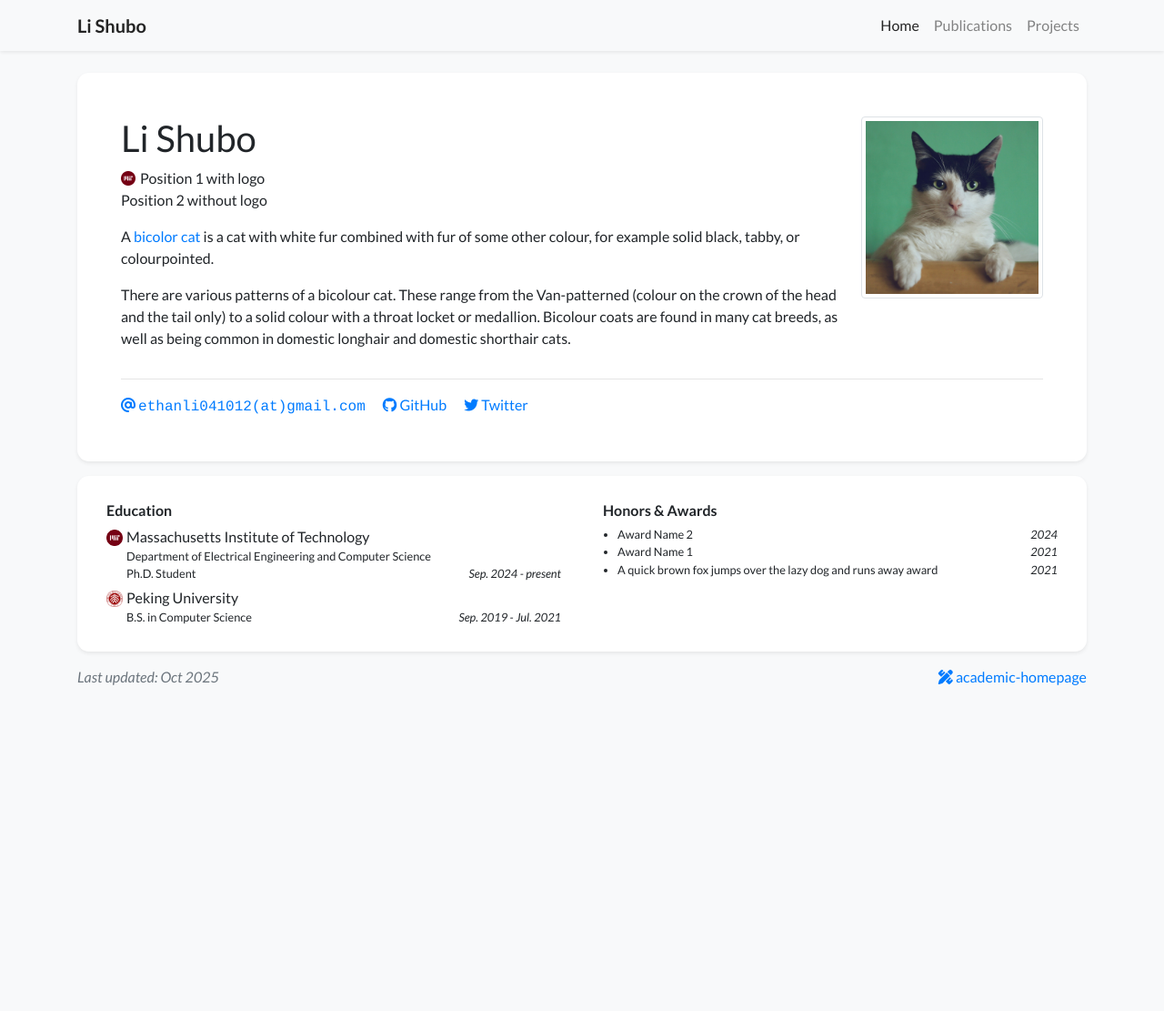
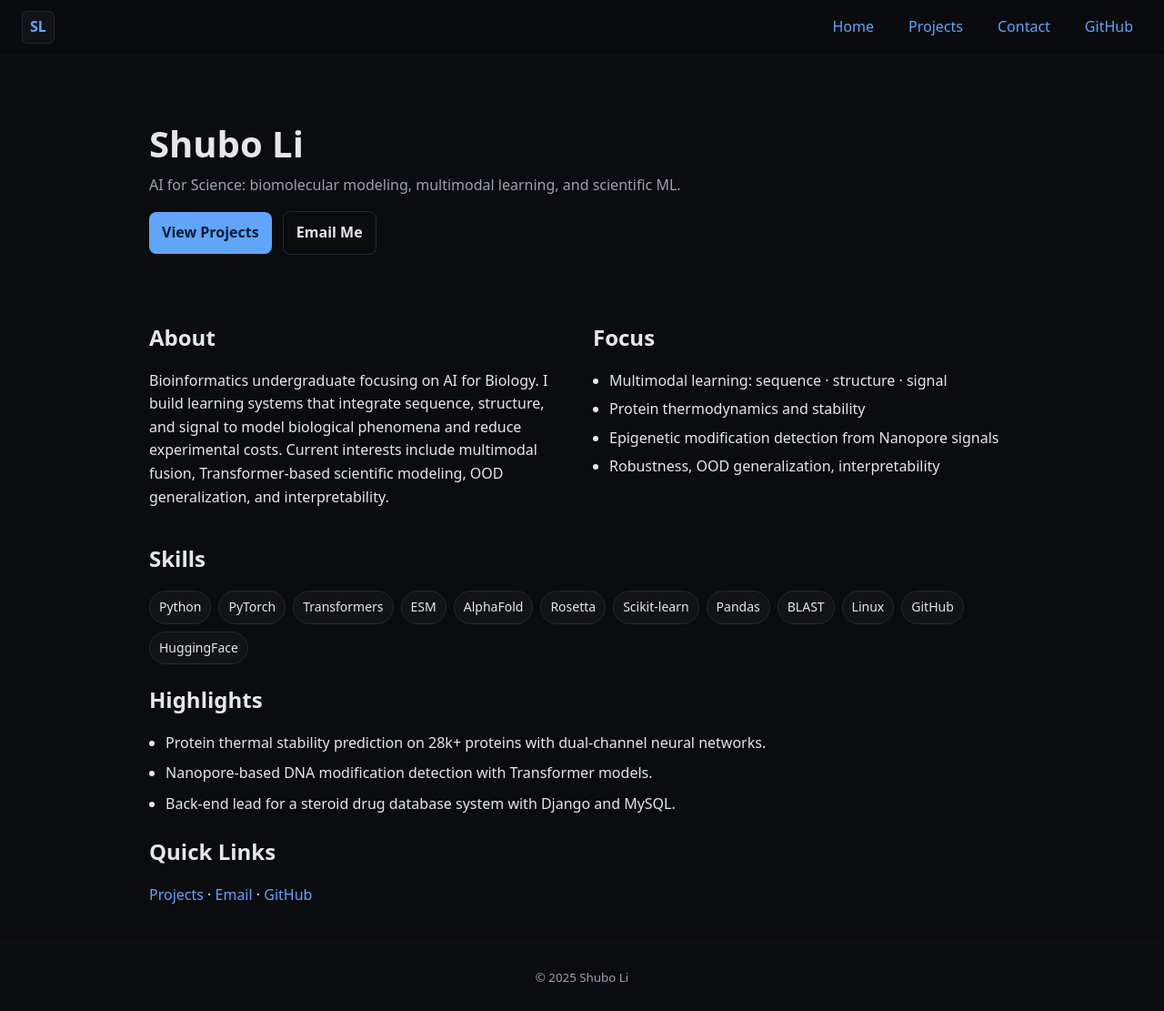
Before and after one commit to Shubo176/shubo176.github.io, a Jekyll site: the page index.html, which Jekyll copies as it is, in a window 1280 px wide and 1111 px high. Shown: the whole window at 91% size. Built offline with Jekyll 4.4.1, drawn with Linux system fonts in a browser that asks for light colours; nearby versions of some CDN libraries; a style sheet for code colours, icons or effects is not loaded.

Commit message:
modified:   README.md 	new file:   assets/site.js 	new file:   assets/style.css 	modified:   index.html 	new file:   projects.html

```diff
--- /dev/null
+++ b/assets/site.js
@@ -0,0 +1,8 @@
+function toggleNav(){
+  const m = document.getElementById('navmenu');
+  m.classList.toggle('show');
+}
+(function(){
+  const y = document.getElementById('year');
+  if(y){ y.textContent = new Date().getFullYear(); }
+})();
--- /dev/null
+++ b/assets/style.css
@@ -0,0 +1,76 @@
+:root{
+  --bg:#0b0c10;
+  --fg:#e5e7eb;
+  --muted:#9aa3af;
+  --ink:#111827;
+  --card:#111317;
+  --accent:#60a5fa;
+  --ring:#1f2937;
+}
+
+*{box-sizing:border-box}
+html,body{margin:0;padding:0}
+body{
+  font-family: system-ui,-apple-system,Segoe UI,Roboto,Ubuntu,Cantarell,Noto Sans,sans-serif;
+  background:var(--bg);
+  color:var(--fg);
+  line-height:1.6;
+}
+
+a{color:var(--accent);text-decoration:none}
+a:hover{text-decoration:underline}
+
+.container{max-width:1000px;margin:0 auto;padding:24px}
+.site-header{position:sticky;top:0;background:rgba(11,12,16,.9);backdrop-filter:saturate(1.2) blur(6px);border-bottom:1px solid #111}
+.site-footer{border-top:1px solid #111;padding:24px;text-align:center;color:var(--muted)}
+
+.nav{display:flex;align-items:center;justify-content:space-between;gap:12px;padding:12px 24px}
+.nav__logo{font-weight:700;border:1px solid var(--ring);padding:4px 8px;border-radius:6px;background:var(--card)}
+.nav__menu{display:flex;gap:18px;list-style:none;margin:0;padding:0}
+.nav__menu a{padding:8px 10px;border-radius:6px}
+.nav__menu a.active, .nav__menu a:hover{background:var(--card)}
+.nav__toggle{display:none;background:transparent;border:0;color:var(--fg);font-size:20px}
+
+.hero{padding:48px 0 12px}
+.hero h1{font-size:40px;margin:0 0 8px}
+.hero__tagline{color:var(--muted);margin:0 0 16px}
+.hero__cta .btn{margin-right:8px}
+
+.split{display:grid;grid-template-columns:1fr 1fr;gap:24px;margin:24px 0}
+@media (max-width:800px){.split{grid-template-columns:1fr}}
+h1,h2,h3{line-height:1.25}
+h2{margin-top:24px}
+.muted{color:var(--muted)}
+.checklist{padding-left:18px}
+.checklist li{margin:6px 0}
+.tags{display:flex;flex-wrap:wrap;gap:8px}
+.tags span{border:1px solid var(--ring);padding:6px 10px;border-radius:999px;background:var(--card);font-size:14px}
+.bullets{padding-left:18px}
+.bullets li{margin:8px 0}
+
+.grid{display:grid;grid-template-columns:1fr 1fr;gap:24px}
+@media (max-width:900px){.grid{grid-template-columns:1fr}}
+.card{
+  background:linear-gradient(180deg,rgba(255,255,255,0.02),rgba(255,255,255,0.01));
+  border:1px solid var(--ring);
+  border-radius:12px;
+  padding:18px 18px 16px;
+  box-shadow:0 0 0 1px rgba(255,255,255,0.01) inset, 0 8px 24px rgba(0,0,0,0.25);
+}
+.card h3{margin:8px 0}
+.card__tag{display:inline-block;font-size:12px;color:var(--muted);border:1px solid var(--ring);padding:2px 8px;border-radius:999px;margin-bottom:6px}
+.mb{margin-bottom:8px}
+
+.btn{display:inline-block;background:var(--accent);color:#001b3a;border:0;border-radius:8px;padding:10px 14px;font-weight:700}
+.btn:hover{text-decoration:none;filter:brightness(1.05)}
+.btn--ghost{background:transparent;color:var(--fg);border:1px solid var(--ring)}
+
+.page-title h1{margin:0}
+.page-title p{color:var(--muted);margin-top:8px}
+
+/* Mobile nav */
+@media (max-width:700px){
+  .nav__toggle{display:block}
+  .nav__menu{display:none;flex-direction:column;background:var(--bg);position:absolute;top:56px;right:16px;border:1px solid var(--ring);padding:12px;border-radius:12px}
+  .nav__menu.show{display:flex}
+}
--- a/index.html
+++ b/index.html
@@ -1,30 +1,105 @@
----
-layout: default
-title : Homepage
-navbar_title: Home
----
-{% include widgets/profile_card.html %}
+<!doctype html>
+<html lang="en">
+<head>
+  <meta charset="utf-8">
+  <title>Shubo Li — AI for Science</title>
+  <meta name="viewport" content="width=device-width, initial-scale=1">
+  <meta name="description" content="AI for Science: biomolecular modeling, multimodal learning, and scientific ML.">
+  <link rel="stylesheet" href="assets/style.css">
+  <script defer src="assets/site.js"></script>
+  <!-- Schema.org -->
+  <script type="application/ld+json">
+  {
+    "@context":"https://schema.org",
+    "@type":"Person",
+    "name":"Shubo Li",
+    "email":"mailto:ethanli041012@gmail.com",
+    "url":"https://<your-domain-or-github-username>.github.io/",
+    "sameAs":["https://github.com/Shubo176"],
+    "jobTitle":"Undergraduate, Bioinformatics",
+    "affiliation":{"@type":"CollegeOrUniversity","name":"Wuhan Polytechnic University"}
+  }
+  </script>
+</head>
+<body>
+  <header class="site-header">
+    <nav class="nav">
+      <a class="nav__logo" href="/">SL</a>
+      <button class="nav__toggle" aria-label="Toggle navigation" onclick="toggleNav()">☰</button>
+      <ul id="navmenu" class="nav__menu">
+        <li><a href="/">Home</a></li>
+        <li><a href="projects.html">Projects</a></li>
+        <li><a href="mailto:ethanli041012@gmail.com">Contact</a></li>
+        <li><a href="https://github.com/Shubo176" target="_blank" rel="noopener">GitHub</a></li>
+      </ul>
+    </nav>
+  </header>
 
-{% include widgets/debug_repo_name.html %}
+  <main class="container">
+    <section class="hero">
+      <h1>Shubo Li</h1>
+      <p class="hero__tagline">
+        AI for Science: biomolecular modeling, multimodal learning, and scientific ML.
+      </p>
+      <p class="hero__cta">
+        <a class="btn" href="projects.html">View Projects</a>
+        <a class="btn btn--ghost" href="mailto:ethanli041012@gmail.com">Email Me</a>
+      </p>
+      <!-- Source of contact and education from resume.  [oai_citation:1‡resume_1_0_0__1_.pdf](file-service://file-TyoLnHyHgKSvUT1ZCxvuNm) -->
+    </section>
 
-{% include widgets/debug_url.html %}
+    <section class="split">
+      <div>
+        <h2>About</h2>
+        <p>
+          Bioinformatics undergraduate focusing on AI for Biology. I build learning systems that integrate sequence, structure,
+          and signal to model biological phenomena and reduce experimental costs. Current interests include multimodal fusion,
+          Transformer-based scientific modeling, OOD generalization, and interpretability.
+        </p>
+      </div>
+      <div>
+        <h2>Focus</h2>
+        <ul class="checklist">
+          <li>Multimodal learning: sequence · structure · signal</li>
+          <li>Protein thermodynamics and stability</li>
+          <li>Epigenetic modification detection from Nanopore signals</li>
+          <li>Robustness, OOD generalization, interpretability</li>
+        </ul>
+      </div>
+    </section>
 
-{% if site.data.display.homepage.show_experience %}
-    {% include widgets/experience_card.html %}
-{% endif %}
+    <section>
+      <h2>Skills</h2>
+      <div class="tags">
+        <span>Python</span><span>PyTorch</span><span>Transformers</span>
+        <span>ESM</span><span>AlphaFold</span><span>Rosetta</span>
+        <span>Scikit-learn</span><span>Pandas</span><span>BLAST</span>
+        <span>Linux</span><span>GitHub</span><span>HuggingFace</span>
+      </div>
+    </section>
 
-{% if site.data.display.homepage.show_news %}
-    {% assign count_news = site.news | size %}
-    {% if count_news > 0 %}
-        {% include widgets/news_card.html limit=site.data.display.homepage.num_news %}
-    {% endif %}
-{% endif %}
+    <section>
+      <h2>Highlights</h2>
+      <ul class="bullets">
+        <li>Protein thermal stability prediction on 28k+ proteins with dual-channel neural networks.</li>
+        <li>Nanopore-based DNA modification detection with Transformer models.</li>
+        <li>Back-end lead for a steroid drug database system with Django and MySQL.</li>
+      </ul>
+      <!-- Highlights derived from resume.  [oai_citation:2‡resume_1_0_0__1_.pdf](file-service://file-TyoLnHyHgKSvUT1ZCxvuNm) -->
+    </section>
 
-{% if site.data.display.homepage.show_selected_publications %}
-    {% assign pubs = site.publications | sort: "date" | reverse | where: "selected", true %}
-    {%
-        include widgets/publication_card.html
-        publications=pubs
-        title='<i class="fas fa-star"></i> Selected Publications'
-    %}
-{% endif %}
+    <section>
+      <h2>Quick Links</h2>
+      <p>
+        <a href="projects.html">Projects</a> ·
+        <a href="mailto:ethanli041012@gmail.com">Email</a> ·
+        <a href="https://github.com/Shubo176" target="_blank" rel="noopener">GitHub</a>
+      </p>
+    </section>
+  </main>
+
+  <footer class="site-footer">
+    <small>© <span id="year"></span> Shubo Li</small>
+  </footer>
+</body>
+</html>
--- /dev/null
+++ b/projects.html
@@ -0,0 +1,94 @@
+<!doctype html>
+<html lang="en">
+<head>
+  <meta charset="utf-8">
+  <title>Projects — Shubo Li</title>
+  <meta name="viewport" content="width=device-width, initial-scale=1">
+  <meta name="description" content="AI4S projects by Shubo Li">
+  <link rel="stylesheet" href="assets/style.css">
+  <script defer src="assets/site.js"></script>
+</head>
+<body>
+  <header class="site-header">
+    <nav class="nav">
+      <a class="nav__logo" href="/">SL</a>
+      <button class="nav__toggle" aria-label="Toggle navigation" onclick="toggleNav()">☰</button>
+      <ul id="navmenu" class="nav__menu">
+        <li><a href="/">Home</a></li>
+        <li><a class="active" href="projects.html">Projects</a></li>
+        <li><a href="mailto:ethanli041012@gmail.com">Contact</a></li>
+        <li><a href="https://github.com/Shubo176" target="_blank" rel="noopener">GitHub</a></li>
+      </ul>
+    </nav>
+  </header>
+
+  <main class="container">
+    <section class="page-title">
+      <h1>Projects</h1>
+      <p>Selected AI for Science work. Code and write-ups can be shared on request.</p>
+    </section>
+
+    <section class="grid">
+      <!-- Project 1 -->
+      <article class="card">
+        <div class="card__tag">AI4S · Genomics</div>
+        <h3>DNA Modification Detection from Nanopore Signals with Transformers</h3>
+        <p class="muted">
+          Multimodal input: standardized current traces (fixed length 32) and one-hot 21bp window
+          fused into a 21×36 feature matrix. Modeled using a 6-layer Transformer encoder
+          (8 heads, FFN 512→256→512, GELU) with residual connections, layer norm, and dropout.
+        </p>
+        <ul class="mb">
+          <li>Data: xtg103 (unmodified) and a fully modified plasmid for train/validation; <em>sal87</em> for test.</li>
+          <li>Training: F1-driven LR scheduler, early stopping, best/last checkpoints.</li>
+          <li>Finding: ~20% modified proportion predicted on <em>sal87</em> under current setting.</li>
+        </ul>
+        <details>
+          <summary>Pipeline details</summary>
+          <ul>
+            <li>Signal normalization to [-1, 1], window extraction, padding/truncation to length 32.</li>
+            <li>Sequence one-hot encoding for A/T/C/G and concatenation with signal features.</li>
+            <li>Average pooling over encoder outputs followed by an MLP classifier with logistic output.</li>
+          </ul>
+        </details>
+      </article>
+
+      <!-- Project 2 -->
+      <article class="card">
+        <div class="card__tag">AI4S · Proteins</div>
+        <h3>Protein Melting Temperature Prediction via ESM and AlphaFold</h3>
+        <p class="muted">
+          Dual-channel fusion of sequence and structure embeddings (1280-d each), combined with Rosetta ΔG,
+          Shannon entropy, and OGT classification outputs. Regressor is a multi-layer perceptron with dropout.
+          Hyper-parameters selected with Optuna.
+        </p>
+        <ul class="mb">
+          <li>Data: FireProt, ProThermDB, Meltome, ThermomutDB, and literature-mined samples; CD-HIT 90% de-redundancy (N=28,463).</li>
+          <li>Split: 9:1 train/val. 75 post-2023 samples as a held-out test set.</li>
+          <li>Performance: test RMSE = 9.37; running 10-fold CV for stability assessment.</li>
+        </ul>
+        <details>
+          <summary>Model details</summary>
+          <ul>
+            <li>ESM embeddings reduced for auxiliary classification into low/mid/high stability by a 3-layer head.</li>
+            <li>Final regressor: Linear(d<sub>in</sub>, H) → ReLU → Dropout → Linear(H, H/2) → ReLU → Dropout → Linear(H/2, 1).</li>
+          </ul>
+        </details>
+      </article>
+    </section>
+
+    <section>
+      <h2>Awards and Roles</h2>
+      <ul class="bullets">
+        <li>Provincial Third Prize, Hubei Province Life Science Competition (Team Captain).</li>
+        <li>Second-Class Academic Scholarship; Outstanding Student Award; Academic Excellence Award; Scientific Innovation Award.</li>
+      </ul>
+      <!-- Awards summarized from resume.  [oai_citation:3‡resume_1_0_0__1_.pdf](file-service://file-TyoLnHyHgKSvUT1ZCxvuNm) -->
+    </section>
+  </main>
+
+  <footer class="site-footer">
+    <small>© <span id="year"></span> Shubo Li</small>
+  </footer>
+</body>
+</html>
```
Also changed, not shown: README.md.
